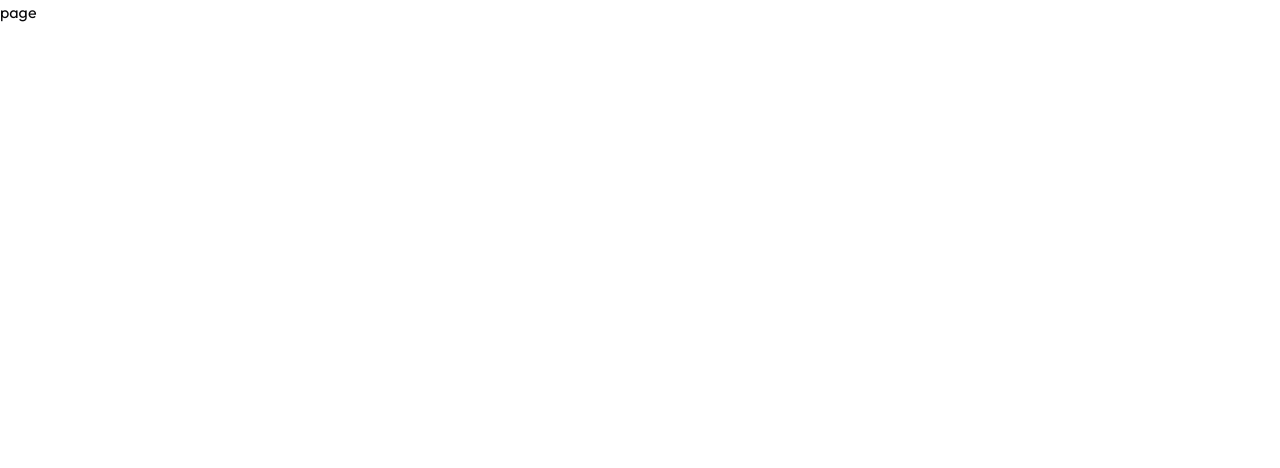
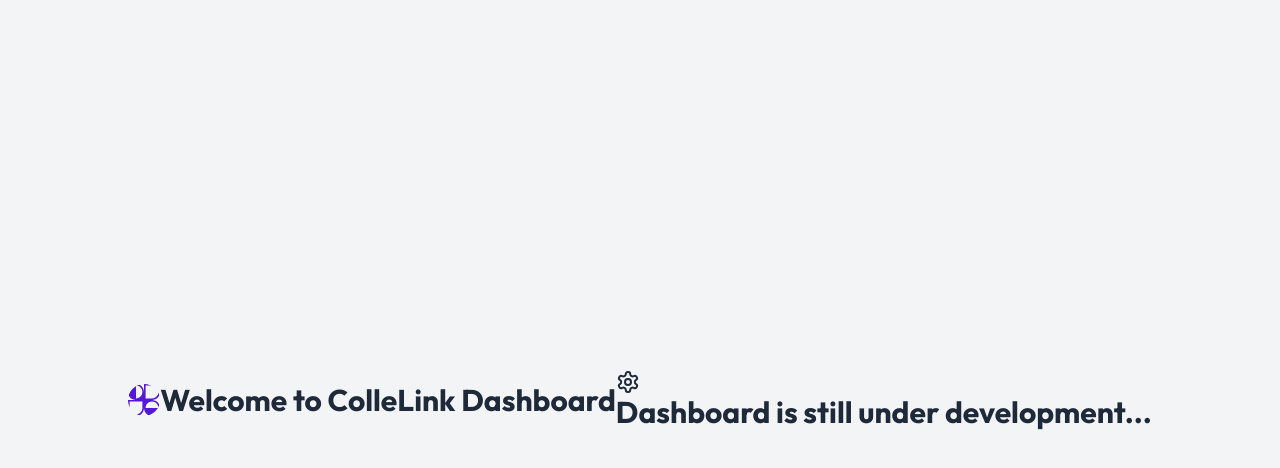
Before and after one commit to AdityaManojShinde/collelink, a Next.js app: page /dashboard in a window 1280 px wide. Shown: the top 468 px of the page. Built offline with nearby package versions, Linux system fonts and the light colour scheme.

Commit message:
dashboard edited

```diff
--- a/src/app/dashboard/page.tsx
+++ b/src/app/dashboard/page.tsx
@@ -1,5 +1,20 @@
+import { Avatar, AvatarFallback, AvatarImage } from "@/components/ui/avatar";
+
+import { Settings } from "lucide-react";
+
 function Dashboard() {
-  return <div>page</div>;
+  return (
+    <div className="flex items-center justify-center h-screen bg-gray-100 dark:bg-gray-900 text-gray-800 dark:text-gray-200 font-bold text-3xl">
+      <Avatar>
+        <AvatarImage src="/logo.svg" />
+        <AvatarFallback>CN</AvatarFallback>
+      </Avatar>{" "}
+      Welcome to ColleLink Dashboard
+      <p>
+        <Settings /> Dashboard is still under development...
+      </p>
+    </div>
+  );
 }
 
 export default Dashboard;
```
